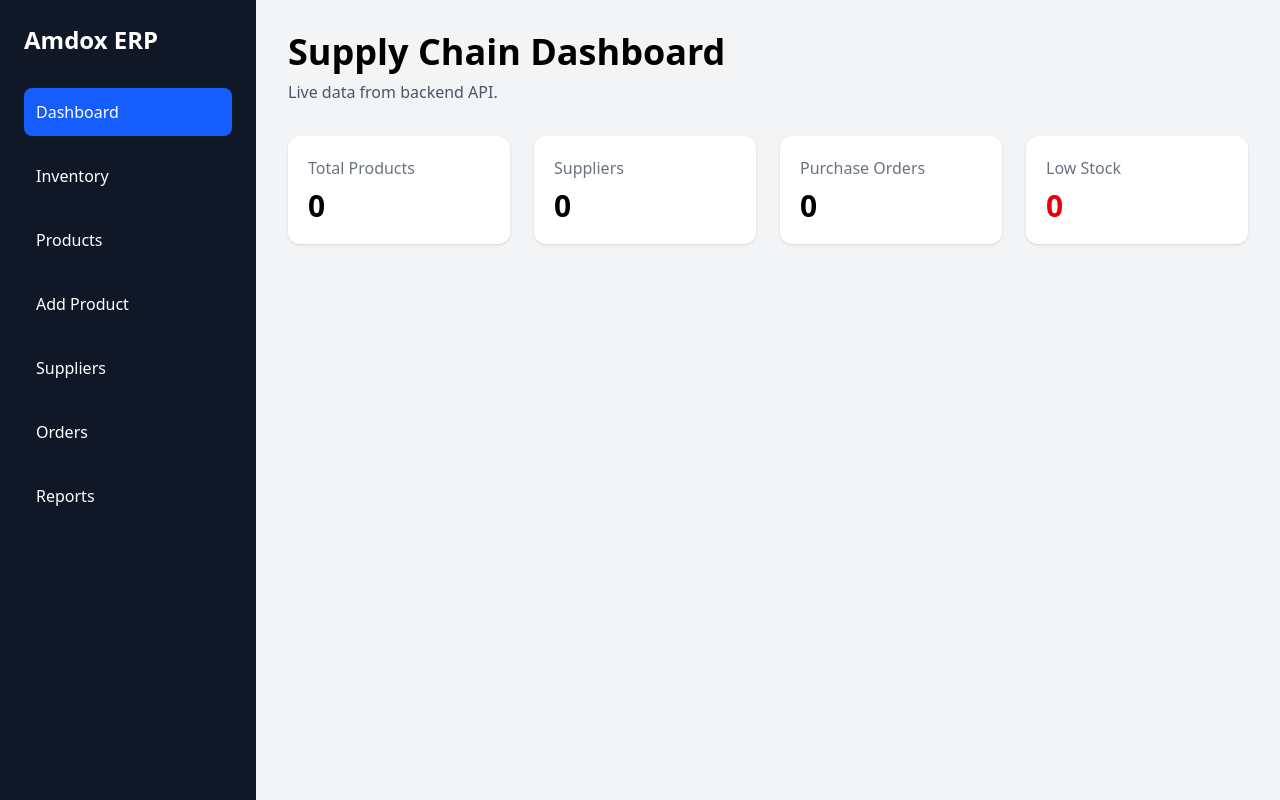
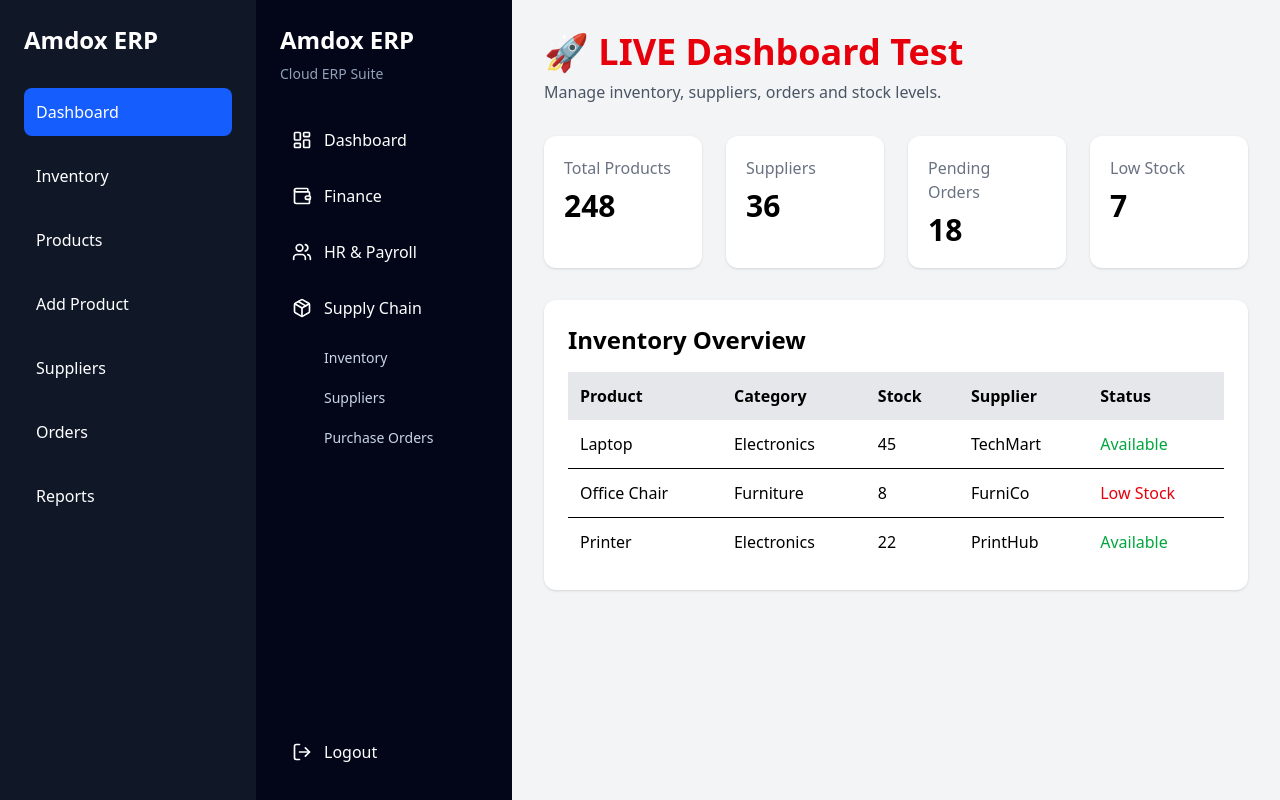
Before and after one commit to rutujashinde-stack/amdox-erp, a Next.js app in the folder apps/web/: page /supply-chain in a window 1280 px wide. Built offline with nearby package versions, Linux system fonts and the light colour scheme; no server answers.

Commit message:
Fix sidebar layout

```diff
--- a/apps/web/app/page.tsx
+++ b/apps/web/app/page.tsx
@@ -1,20 +1,11 @@
+import Sidebar from '../../components/layout/Sidebar';
+
 export default function SupplyChainPage() {
   return (
-    <main className="min-h-screen bg-gray-100">
-      <div className="flex">
-        <aside className="min-h-screen w-64 bg-gray-900 p-6 text-white">
-          <h2 className="mb-8 text-2xl font-bold">Amdox ERP</h2>
+    <div className="flex min-h-screen bg-gray-100">
+      <Sidebar />
 
-          <nav className="space-y-3">
-            <p className="rounded-lg bg-gray-700 p-3">Dashboard</p>
-            <p className="rounded-lg p-3">Inventory</p>
-            <p className="rounded-lg p-3">Suppliers</p>
-            <p className="rounded-lg p-3">Orders</p>
-            <p className="rounded-lg p-3">Reports</p>
-          </nav>
-        </aside>
-
-        <section className="flex-1 p-8">
+      <main className="flex-1 p-8">
         <h1 className="text-4xl font-bold text-red-600">
           🚀 LIVE Dashboard Test
         </h1>
@@ -25,10 +16,10 @@ export default function SupplyChainPage() {
 
         <div className="mt-8 grid gap-6 md:grid-cols-4">
           {[
-              ["Total Products", "248"],
-              ["Suppliers", "36"],
-              ["Pending Orders", "18"],
-              ["Low Stock", "7"],
+            ['Total Products', '248'],
+            ['Suppliers', '36'],
+            ['Pending Orders', '18'],
+            ['Low Stock', '7'],
           ].map(([title, value]) => (
             <div key={title} className="rounded-xl bg-white p-5 shadow">
               <p className="text-gray-500">{title}</p>
@@ -80,8 +71,7 @@ export default function SupplyChainPage() {
             </tbody>
           </table>
         </div>
-        </section>
+      </main>
     </div>
-    </main>
   );
 }
--- a/apps/web/app/supply-chain/page.tsx
+++ b/apps/web/app/supply-chain/page.tsx
@@ -1,60 +1,77 @@
-'use client';
-
-import { useEffect, useState } from 'react';
-import api from '../../lib/api';
+import Sidebar from '../../components/layout/Sidebar';
 
 export default function SupplyChainPage() {
-  const [data, setData] = useState<any>(null);
+  return (
+    <div className="flex min-h-screen bg-gray-100">
+      <Sidebar />
 
-  useEffect(() => {
-    api
-      .get('/supply-chain/dashboard')
-      .then((res) => {
-        console.log('Dashboard Response:', res.data);
-        setData(res.data);
-      })
-      .catch((err) => console.error(err));
-  }, []);
-
-  return (
-    <main className="min-h-screen bg-gray-100">
-      <section className="p-8">
-        <h1 className="text-4xl font-bold">Supply Chain Dashboard</h1>
+      <main className="flex-1 p-8">
+        <h1 className="text-4xl font-bold text-red-600">
+          🚀 LIVE Dashboard Test
+        </h1>
 
         <p className="mt-2 text-gray-600">
-          Live data from backend API.
+          Manage inventory, suppliers, orders and stock levels.
         </p>
 
         <div className="mt-8 grid gap-6 md:grid-cols-4">
-          <div className="rounded-xl bg-white p-5 shadow">
-            <p className="text-gray-500">Total Products</p>
-            <h2 className="mt-2 text-3xl font-bold">
-              {data?.totalInventoryItems ?? 0}
-            </h2>
-          </div>
+          {[
+            ['Total Products', '248'],
+            ['Suppliers', '36'],
+            ['Pending Orders', '18'],
+            ['Low Stock', '7'],
+          ].map(([title, value]) => (
+            <div key={title} className="rounded-xl bg-white p-5 shadow">
+              <p className="text-gray-500">{title}</p>
+              <h2 className="mt-2 text-3xl font-bold">{value}</h2>
+            </div>
+          ))}
+        </div>
 
-          <div className="rounded-xl bg-white p-5 shadow">
-            <p className="text-gray-500">Suppliers</p>
-            <h2 className="mt-2 text-3xl font-bold">
-              {data?.totalVendors ?? 0}
-            </h2>
-          </div>
+        <div className="mt-8 rounded-xl bg-white p-6 shadow">
+          <h2 className="mb-4 text-2xl font-semibold">
+            Inventory Overview
+          </h2>
 
-          <div className="rounded-xl bg-white p-5 shadow">
-            <p className="text-gray-500">Purchase Orders</p>
-            <h2 className="mt-2 text-3xl font-bold">
-              {data?.totalOrders ?? 0}
-            </h2>
-          </div>
+          <table className="w-full">
+            <thead>
+              <tr className="bg-gray-200 text-left">
+                <th className="p-3">Product</th>
+                <th className="p-3">Category</th>
+                <th className="p-3">Stock</th>
+                <th className="p-3">Supplier</th>
+                <th className="p-3">Status</th>
+              </tr>
+            </thead>
 
-          <div className="rounded-xl bg-white p-5 shadow">
-            <p className="text-gray-500">Low Stock</p>
-            <h2 className="mt-2 text-3xl font-bold text-red-600">
-              {data?.lowStockAlerts ?? 0}
-            </h2>
-          </div>
+            <tbody>
+              <tr className="border-b">
+                <td className="p-3">Laptop</td>
+                <td className="p-3">Electronics</td>
+                <td className="p-3">45</td>
+                <td className="p-3">TechMart</td>
+                <td className="p-3 text-green-600">Available</td>
+              </tr>
+
+              <tr className="border-b">
+                <td className="p-3">Office Chair</td>
+                <td className="p-3">Furniture</td>
+                <td className="p-3">8</td>
+                <td className="p-3">FurniCo</td>
+                <td className="p-3 text-red-600">Low Stock</td>
+              </tr>
+
+              <tr>
+                <td className="p-3">Printer</td>
+                <td className="p-3">Electronics</td>
+                <td className="p-3">22</td>
+                <td className="p-3">PrintHub</td>
+                <td className="p-3 text-green-600">Available</td>
+              </tr>
+            </tbody>
+          </table>
         </div>
-      </section>
-    </main>
+      </main>
+    </div>
   );
 }
--- a/apps/web/components/layout/Sidebar.tsx
+++ b/apps/web/components/layout/Sidebar.tsx
@@ -15,8 +15,7 @@ export default function Sidebar() {
   };
 
   return (
-    <aside className="sticky top-0 h-screen w-64 bg-slate-950 p-6 text-white">
-      <h1 className="mb-2 text-2xl font-bold">Amdox ERP</h1>
+<aside className="sticky top-0 z-50 h-screen w-64 shrink-0 bg-slate-950 p-6 text-white">      <h1 className="mb-2 text-2xl font-bold">Amdox ERP</h1>
       <p className="mb-8 text-sm text-slate-400">Cloud ERP Suite</p>
 
       <nav className="space-y-2">
```
Lines whose indentation alone changed are shown as unchanged.
